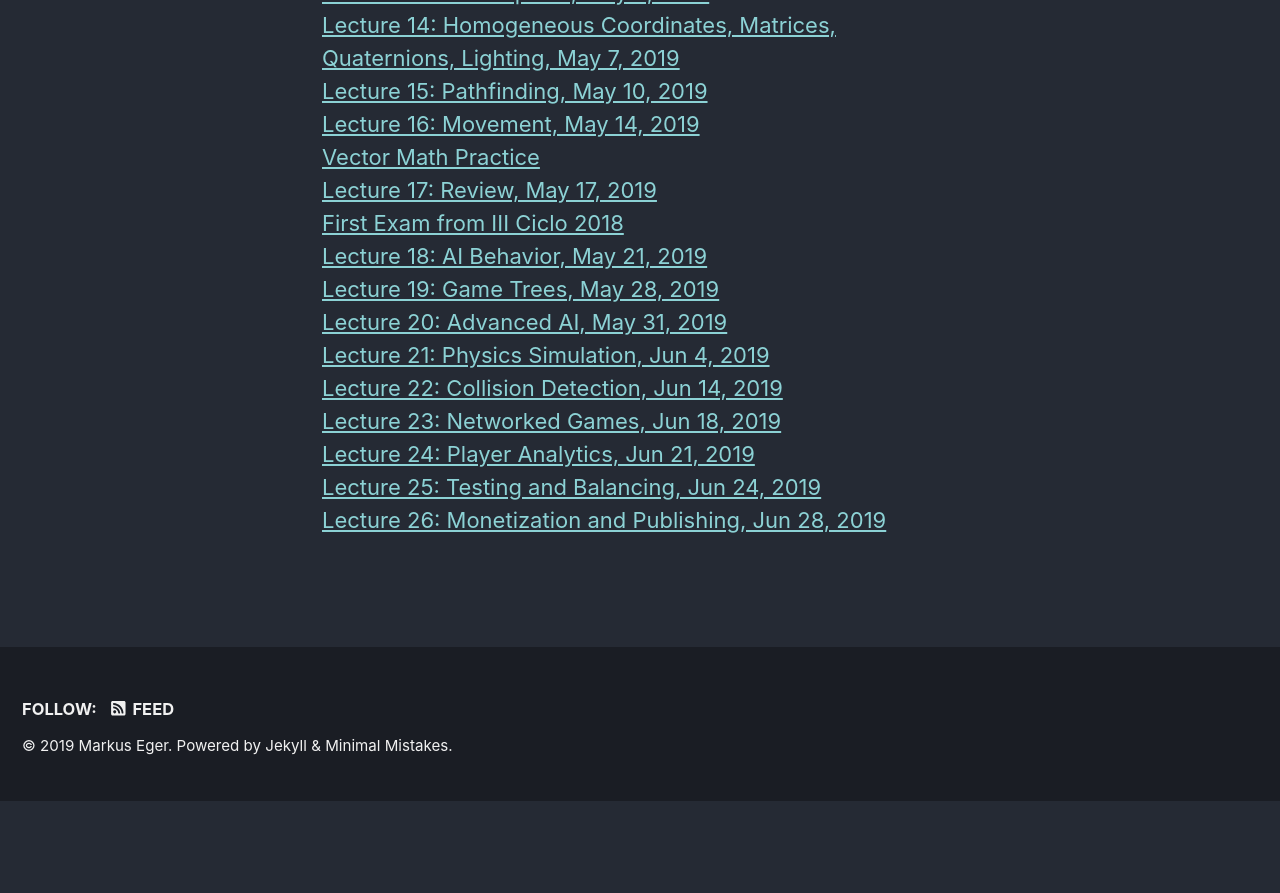
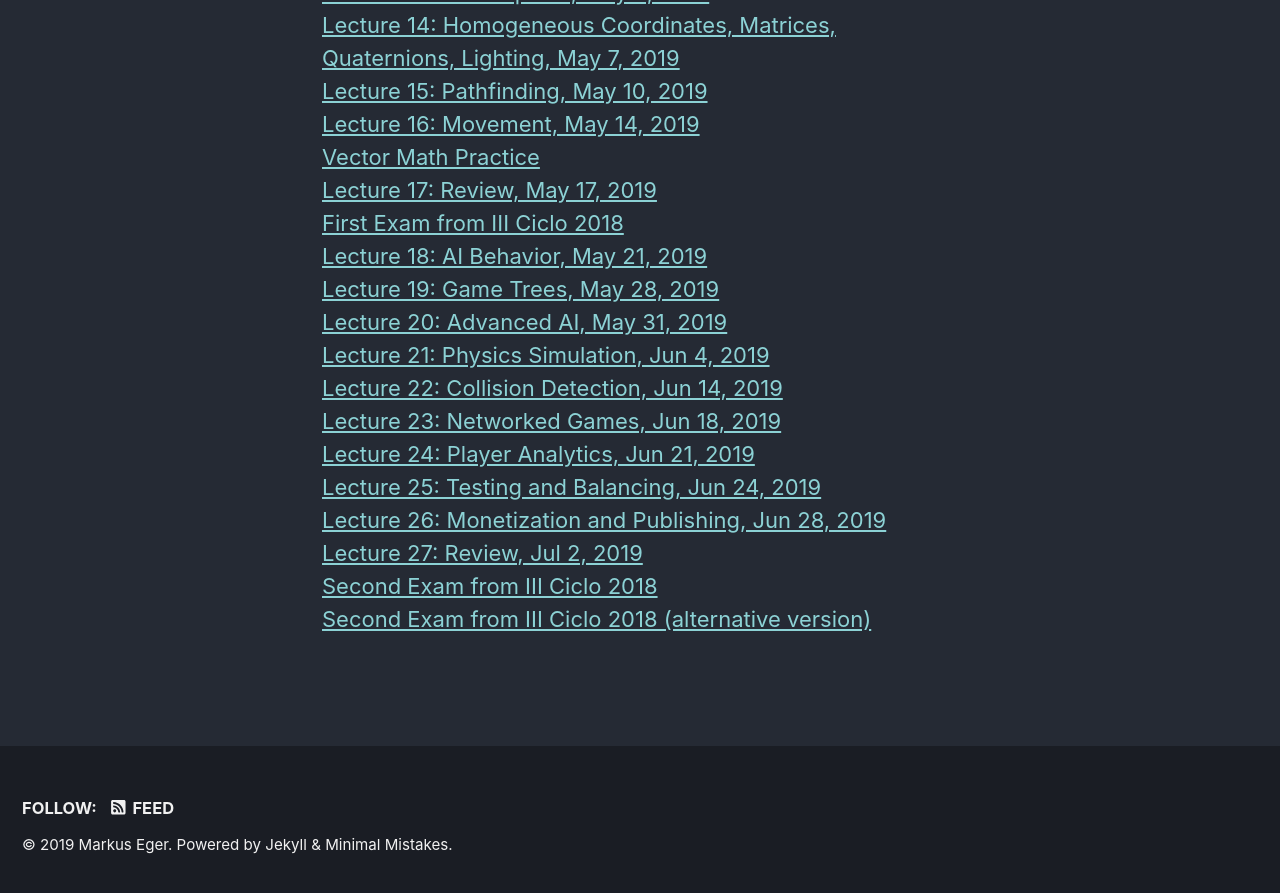
Before and after one commit to yawgmoth/CI-2807, a Jekyll site: the page built from _pages/slides.html, in a window 1280 px wide and 900 px high, scrolled down 583 px. Shown: the top 893 px of the window. Built offline with Jekyll 4.4.1, drawn with Linux system fonts in a browser that asks for light colours; cached includes are drawn as plain includes; nearby versions of some CDN libraries; before the commit the page ends 1384 px from its top, so only the background shows below that.

Commit message:
add review lecture notes

```diff
--- a/_pages/slides.html
+++ b/_pages/slides.html
@@ -36,4 +36,6 @@ categories: [frontpage]
 <a href="lecture24.html">Lecture 24: Player Analytics, Jun 21, 2019</a><br/>
 <a href="lecture25.html">Lecture 25: Testing and Balancing, Jun 24, 2019</a><br/>
 <a href="lecture26.html">Lecture 26: Monetization and Publishing, Jun 28, 2019</a><br/>
-<!--<a href="lecture31.html">Lecture 31: Review, Feb 26, 2019</a><br/>-->
+<a href="lecture27.html">Lecture 27: Review, Jul 2, 2019</a><br/>
+<a href="/CI-2807/assets/pdf/exam2.pdf">Second Exam from III Ciclo 2018</a><br/>
+<a href="/CI-2807/assets/pdf/exam2a.pdf">Second Exam from III Ciclo 2018 (alternative version)</a><br/>
```
Also changed, not shown: _pages/lecture27.html (renamed from _pages/lecture31.html, +15 -10 lines), 2 other files.
